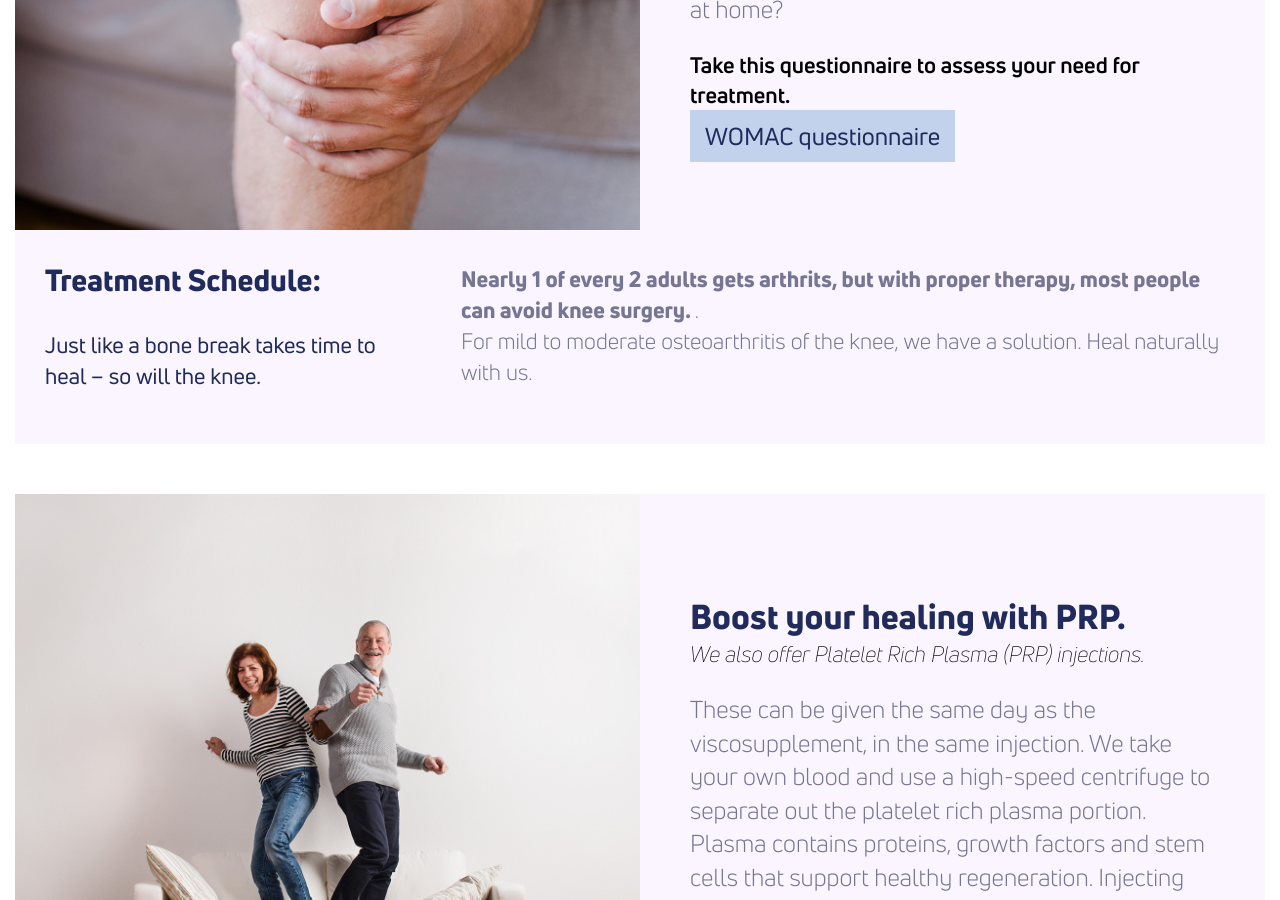
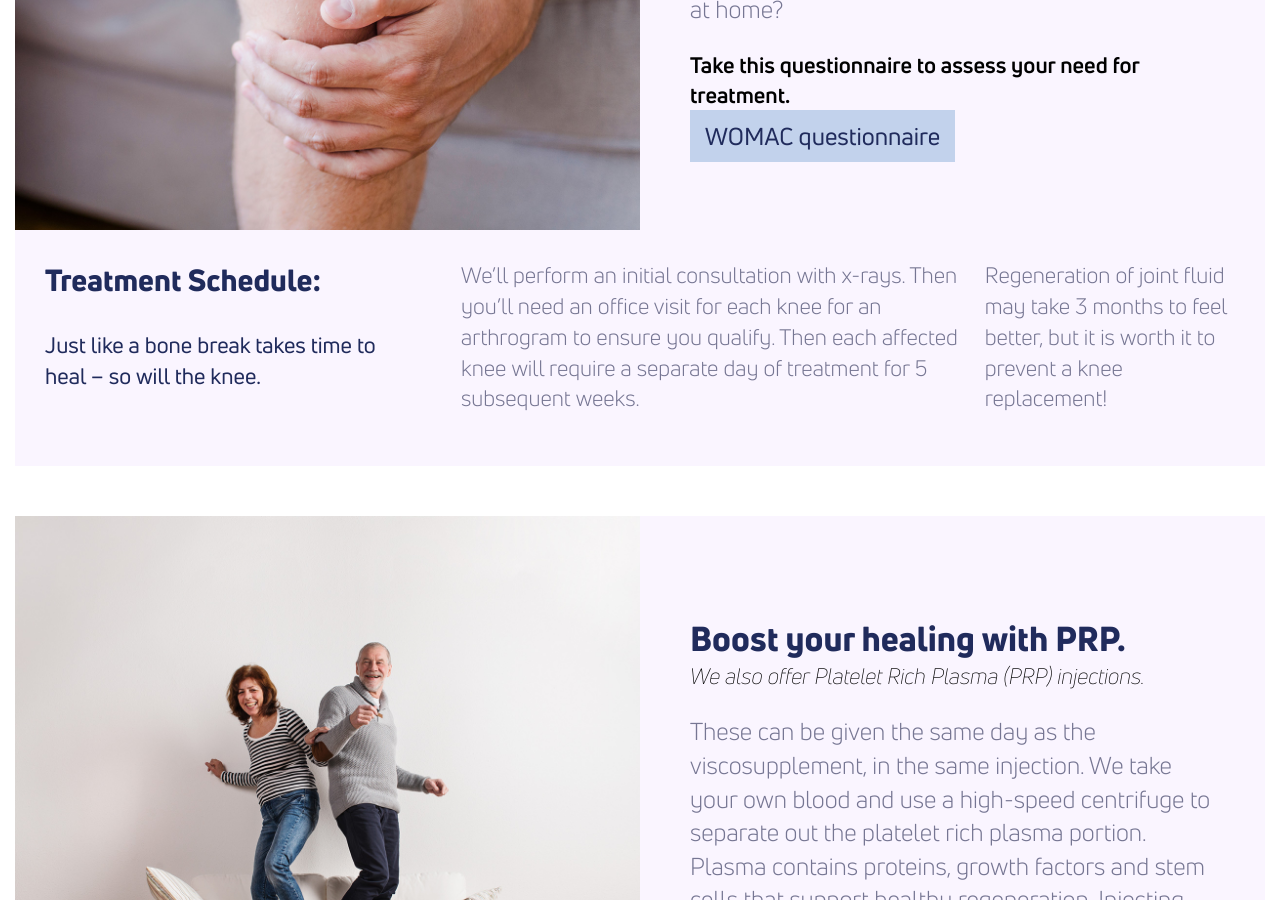
Before and after one commit to theneverwoods/gerstenberg.clinic, a Jekyll site: the page built from services/knee.html, in a window 1280 px wide and 900 px high, scrolled down 2047 px. Built offline with Jekyll 4.4.1, drawn with Linux system fonts in a browser that asks for light colours.

Commit message:
Update knee.html

```diff
--- a/services/knee.html
+++ b/services/knee.html
@@ -86,8 +86,9 @@ redirect_from: /knee-pain
 		so will the knee.</p>
 	</div>
 	<div class="two-thirds">
-		<p> <b>Nearly 1 of every 2 adults gets arthrits, but with proper therapy, most people can avoid knee surgery. </b>.<br>
-		For mild to moderate osteoarthritis of the knee,  we have a solution.  Heal naturally with us.</p>
+		<p>We’ll perform an initial consultation with x-rays. Then you’ll need an office visit for each knee for an arthrogram to ensure you qualify. Then each affected knee will require a separate day of treatment for 5 subsequent weeks.</p>
+		<br>
+		<p>Regeneration of joint fluid may take 3 months to feel better, but it is worth it to prevent a knee replacement!</p>
 	</div>
 </div>
 
```
